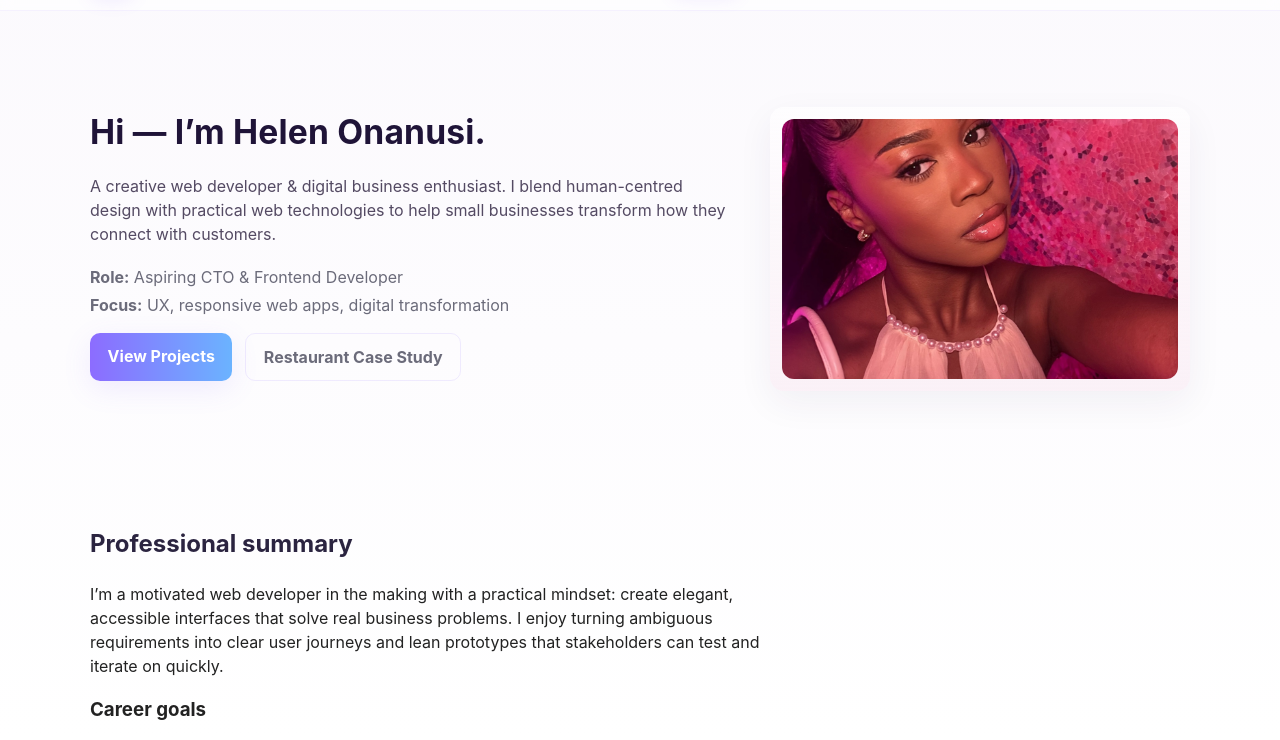
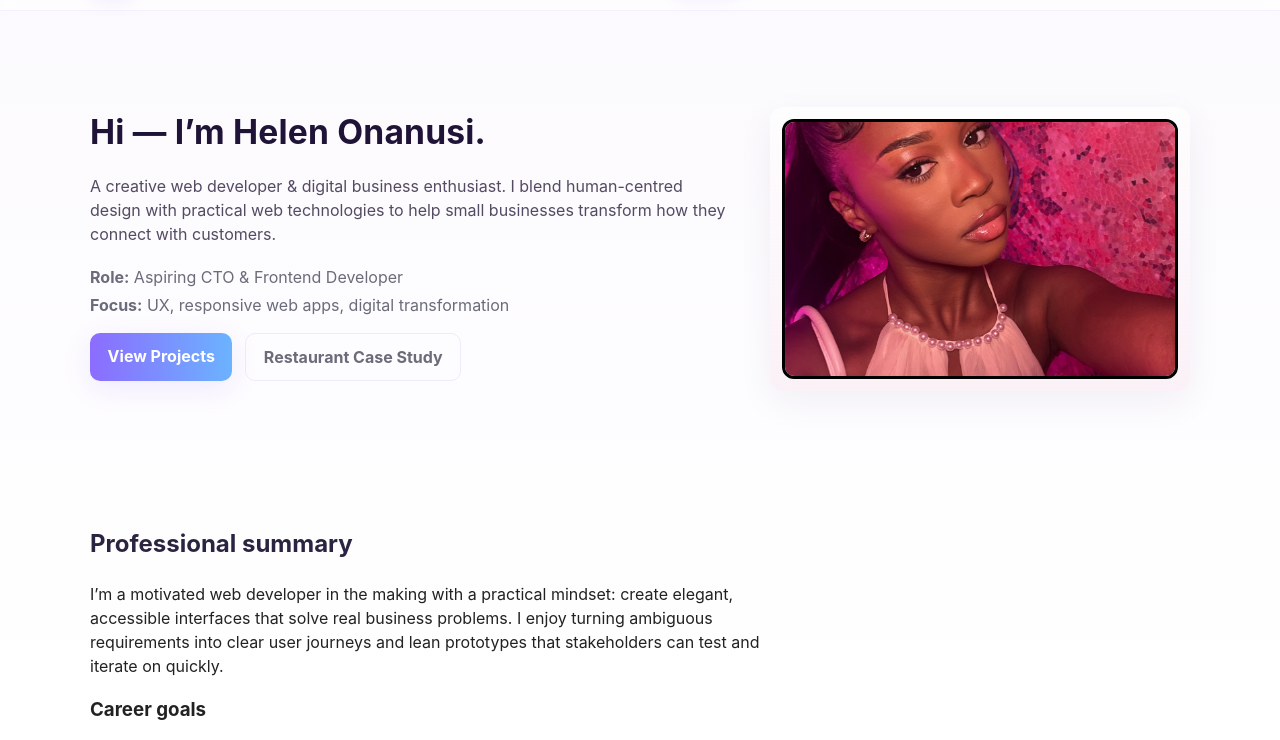
Before and after one commit to Helenona/Helens-Digital-Transformation, a plain HTML site: page index.html in a window 1280 px wide. Shown: the part 60-800 px from the top of the page. Drawn offline with Linux system fonts and the light colour scheme.

Commit message:
index.html

```diff
--- a/index.html
+++ b/index.html
@@ -47,11 +47,13 @@
         </div>
 
         <div class="hero-card">
-          <img
+       <img
   src="/IMG_2044.jpeg"
   alt="Photo of me"
-  style="width: 100%; max-width: 400px; border-radius: 12px; object-fit: cover;"
+  style="width: 100%; max-width: 400px; border-radius: 12px; border: 3px solid black;"
 />
+
+
 
         </div>
       </div>
```
